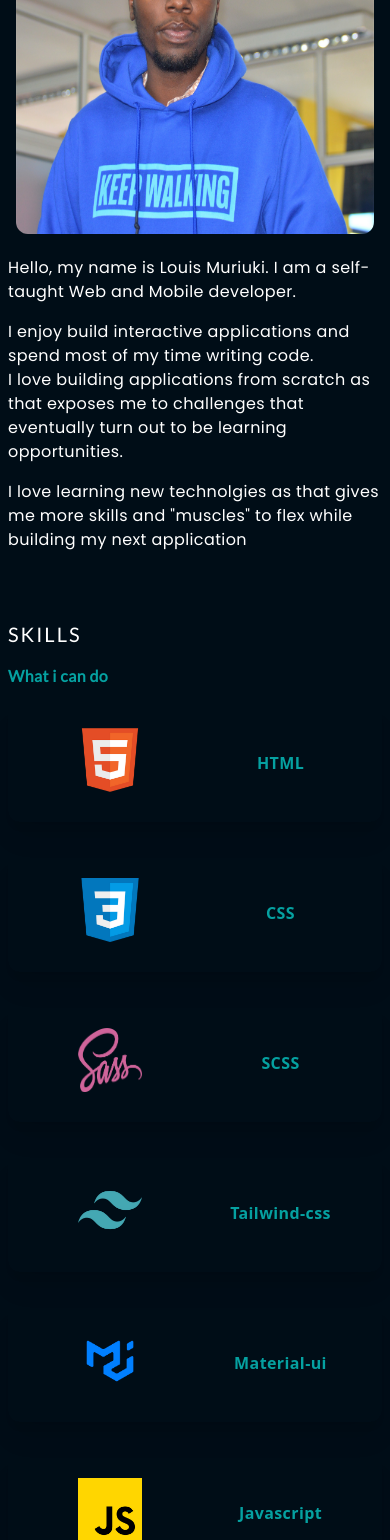
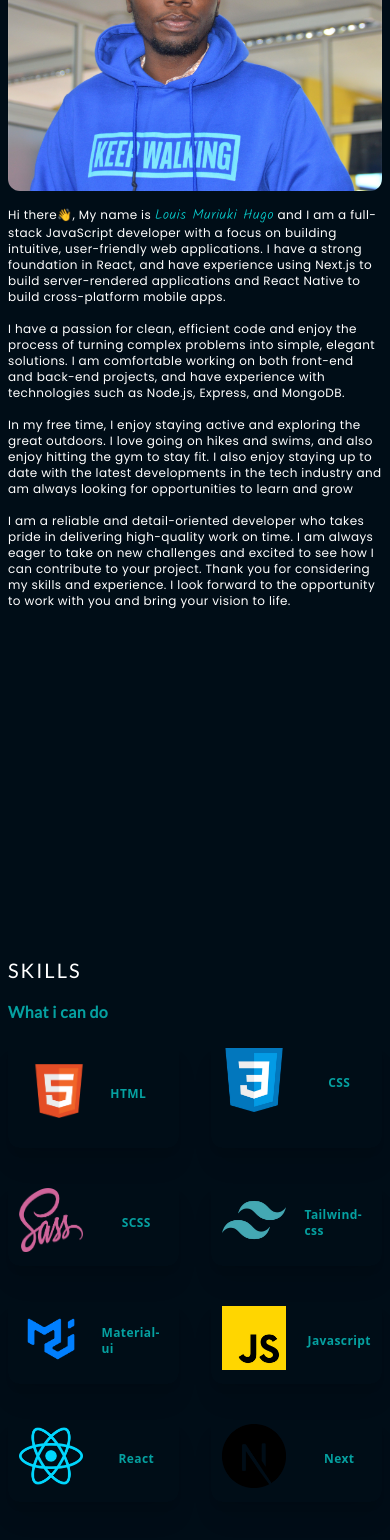
Before and after one commit to LouisMuriuki/porfolio-next-js, a Next.js app: page / in a window 390 px wide. Shown: the part 1124-2664 px from the top of the page. Built offline with nearby package versions, Linux system fonts and the light colour scheme; a web font is replaced by a local one.

Commit message:
some changes

```diff
--- a/components/About.jsx
+++ b/components/About.jsx
@@ -10,7 +10,7 @@ const About = () => {
     });
 
     return () => {
-      window.removeEventListener("scroll", () => {});
+      window.removeEventListener("scroll", () => { });
     };
   }, []);
   return (
@@ -22,33 +22,35 @@ const About = () => {
           </p>
           <h2 className="py-4 font-lato">Who i Am</h2>
           <div className="flex flex-col md:flex-row gap-x-8 ">
-            <div id="image" className="p-2 rounded-xl hover:shadow-md shadow-teal-900">
+            <div id="image" className="pt-6 rounded-xl">
               <Image
-              id="luiimage"
-                className="rounded-xl hover:scale-110 ease-in duration-300 hover:rounded-xl cursor-pointer"
+                id="luiimage"
+                className="pt-0 md:pt-20 xl:pt-40   rounded-xl hover:scale-110 ease-in duration-300 hover:rounded-xl cursor-pointer "
                 src={Lui}
                 alt="Lui"
-                width="500px"
-                height="500px"
+
               />
             </div>
-            <div id="text" className="flex flex-col">
-              <p className="py-2 text-md font-poppins text-[#fff]">
-                Hello, my name is Louis Muriuki. I am a self-taught Web and
-                Mobile developer.
+            <div id="text" className="flex flex-col z-10 rounded-xl h-max hover:shadow-md overflow-hidden shadow-teal-900">
+              <p className="py-2 z-10 text-xs md:text-sm lg:text-base font-poppins text-[#fff]">
+                Hi there👋, My name is <span className="text-[#08d1d1] text-sm md:text-lg font-kalam">Louis Muriuki Hugo</span> and I am a full-stack JavaScript developer with a focus on building intuitive,
+                user-friendly web applications. I have a strong foundation in React,
+                and have experience using Next.js to build server-rendered applications and React Native to build cross-platform mobile apps.
               </p>
-              <p className="py-2 text-md font-poppins text-[#fff]">
-                I enjoy build interactive applications and spend most of my time
-                writing code.
-                <br />I love building applications from scratch as that exposes
-                me to challenges that eventually turn out to be learning
-                opportunities.
+              <p className="py-2 z-10 text-xs md:text-base font-poppins text-[#fff]">
+                I have a passion for clean, efficient code and enjoy the process of turning complex problems into simple, elegant solutions.
+                I am comfortable working on both front-end and back-end projects, and have experience with technologies such as Node.js, Express, and MongoDB.
               </p>
-              <p className="py-2 text-md font-poppins  text-[#fff]">
-                I love learning new technolgies as that gives me more skills and
-                "muscles" to flex while building my next application{" "}
+              <p className="py-2 z-10 text-xs md:text-base font-poppins  text-[#fff]">
+                In my free time, I enjoy staying active and exploring the great outdoors. I love going on hikes and swims, and also enjoy hitting the gym to stay fit.
+                I also enjoy staying up to date with the latest developments in the tech industry and am always looking for opportunities to learn and grow
               </p>
-              <p className="py-2 text-md font-poppins text-[#fff] underline cursor-pointer"></p>
+              <p className="py-2 z-10 text-xs md:text-base font-poppins  text-[#fff]">
+                I am a reliable and detail-oriented developer who takes pride in delivering high-quality work on time.
+                I am always eager to take on new challenges and excited to see how I can contribute to your project.
+                Thank you for considering my skills and experience. I look forward to the opportunity to work with you and bring your vision to life.
+              </p>
+              <p className="py-2 text-xs md:text-base font-poppins text-[#fff] underline cursor-pointer"></p>
             </div>
           </div>
         </div>
--- a/components/Contact.jsx
+++ b/components/Contact.jsx
@@ -21,6 +21,10 @@ const Contact = () => {
 
   const handleSubmit = (e) => {
     e.preventDefault();
+    if(!email&&!message){
+      toast("Please enter your message first")
+      return
+    }
     let data = { name, phone, email, subject, message };
     fetch("/api/email", {
       method: "POST",
--- a/components/Skill.jsx
+++ b/components/Skill.jsx
@@ -15,138 +15,138 @@ import Github from "../public/assests/skills/github.png"
 const Skill = () => {
 
   return (
-    <div id="skills" className="mt-12 w-full lg:h-screen p-2 ">
+    <div id="skills" className="mt-96 md:mt-14 w-full h-fit  p-2 ">
       <div className="max-w-[1240px] mx-auto flex flex-col justify-center h-full">
         <p className="text-xl tracking-widest uppercase font-lato text-[#fff]">
           Skills
         </p>
         <h2 className="py-4 font-lato ">What i can do</h2>
-        <div className="grid md:grid-cols-2 lg:grid-cols-4 gap-8">
+        <div className="grid grid-cols-2 lg:grid-cols-4 gap-8">
           <div className="p-6 shadow-xl rounded-xl hover:scale-105 cursor-pointer  ease-in duration-300">
             <div className="grid grid-cols-2 gap-4 justify-center items-center">
               <div className="m-auto">
                 <Image src={Html} alt="" width="64px" height="64px" />
               </div>
-              <div className="flex flex=col items-center justify-center">
+              <div className="flex text-xs md:text-base flex=col items-center justify-center">
                 <h3>HTML</h3>
               </div>
             </div>
           </div>
 
-          <div className="p-6 shadow-xl rounded-xl hover:scale-105 cursor-pointer ease-in duration-300">
+          <div className="p-2 md:p-6 shadow-xl rounded-xl hover:scale-105 cursor-pointer ease-in duration-300">
             <div className="grid grid-cols-2 gap-4 justify-center items-center">
               <div className="m-auto">
                 <Image src={Css} alt="" width="64px" height="64px" />
               </div>
-              <div className="flex flex=col items-center justify-center">
+              <div className="flex text-xs md:text-base flex=col items-center justify-center">
                 <h3>CSS</h3>
               </div>
             </div>
           </div>
 
-          <div className="p-6 shadow-xl rounded-xl hover:scale-105 cursor-pointer ease-in duration-300">
+          <div className="p-2 md:p-6 shadow-xl rounded-xl hover:scale-105 cursor-pointer ease-in duration-300">
             <div className="grid grid-cols-2 gap-4 justify-center items-center">
               <div className="m-auto">
                 <Image src={Sass} alt="" width="64px" height="64px" />
               </div>
-              <div className="flex flex=col items-center justify-center">
+              <div className="flex text-xs md:text-base flex=col items-center justify-center">
                 <h3>SCSS</h3>
               </div>
             </div>
           </div>
 
-          <div className="p-6 shadow-xl rounded-xl hover:scale-105 cursor-pointer ease-in duration-300">
+          <div className="p-2 md:p-6 shadow-xl rounded-xl hover:scale-105 cursor-pointer ease-in duration-300">
             <div className="grid grid-cols-2 gap-4 justify-center items-center">
               <div className="m-auto">
                 <Image src={Tailwind} alt="" width="64px" height="64px" />
               </div>
-              <div className="flex flex=col items-center justify-center">
+              <div className="flex text-xs md:text-base flex=col items-center justify-center">
                 <h3>Tailwind-css</h3>
               </div>
             </div>
           </div>
-          <div className="p-6 shadow-xl rounded-xl hover:scale-105 cursor-pointer ease-in duration-300">
+          <div className="p-2 md:p-6 shadow-xl rounded-xl hover:scale-105 cursor-pointer ease-in duration-300">
             <div className="grid grid-cols-2 gap-4 justify-center items-center">
               <div className="m-auto">
                 <Image src={Material} alt="" width="64px" height="64px" />
               </div>
-              <div className="flex flex=col items-center justify-center">
+              <div className="flex text-xs md:text-base flex=col items-center justify-center">
                 <h3>Material-ui</h3>
               </div>
             </div>
           </div>
 
-          <div className="p-6 shadow-xl rounded-xl hover:scale-105 cursor-pointer ease-in duration-300">
+          <div className="p-2 md:p-6 shadow-xl rounded-xl hover:scale-105 cursor-pointer ease-in duration-300">
             <div className="grid grid-cols-2 gap-4 justify-center items-center">
               <div className="m-auto">
                 <Image src={Javascript} alt="" width="64px" height="64px" />
               </div>
-              <div className="flex flex=col items-center justify-center">
+              <div className="flex text-xs md:text-base flex=col items-center justify-center">
                 <h3>Javascript</h3>
               </div>
             </div>
           </div>
 
-          <div className="p-6 shadow-xl rounded-xl hover:scale-105 cursor-pointer ease-in duration-300">
+          <div className="p-2 md:p-6 shadow-xl rounded-xl hover:scale-105 cursor-pointer ease-in duration-300">
             <div className="grid grid-cols-2 gap-4 justify-center items-center">
               <div className="m-auto">
                 <Image src={Reactjs} alt="" width="64px" height="64px" />
               </div>
-              <div className="flex flex=col items-center justify-center">
+              <div className="flex text-xs md:text-base flex=col items-center justify-center">
                 <h3>React</h3>
               </div>
             </div>
           </div>
 
-          <div className="p-6 shadow-xl rounded-xl hover:scale-105 cursor-pointer ease-in duration-300">
+          <div className="p-2 md:p-6 shadow-xl rounded-xl hover:scale-105 cursor-pointer ease-in duration-300">
             <div className="grid grid-cols-2 gap-4 justify-center items-center">
               <div className="m-auto">
                 <Image src={Next} alt="" width="64px" height="64px" />
               </div>
-              <div className="flex flex=col items-center justify-center">
+              <div className="flex text-xs md:text-base flex=col items-center justify-center">
                 <h3>Next</h3>
               </div>
             </div>
           </div>
 
-          <div className="p-6 shadow-xl rounded-xl hover:scale-105 cursor-pointer ease-in duration-300">
+          <div className="p-2 md:p-6 shadow-xl rounded-xl hover:scale-105 cursor-pointer ease-in duration-300">
             <div className="grid grid-cols-2 gap-4 justify-center items-center">
               <div className="m-auto">
                 <Image src={Node} alt="" width="64px" height="64px" />
               </div>
-              <div className="flex flex=col items-center justify-center">
+              <div className="flex text-xs md:text-base flex=col items-center justify-center">
                 <h3>Node/Express</h3>
               </div>
             </div>
           </div>
 
-          <div className="p-6 shadow-xl rounded-xl hover:scale-105 cursor-pointer ease-in duration-300">
+          <div className="p-2 md:p-6 shadow-xl rounded-xl hover:scale-105 cursor-pointer ease-in duration-300">
             <div className="grid grid-cols-2 gap-4 justify-center items-center">
               <div className="m-auto">
                 <Image src={Mongo} alt="" width="64px" height="64px" />
               </div>
-              <div className="flex flex=col items-center justify-center">
+              <div className="flex text-xs md:text-base flex=col items-center justify-center">
                 <h3>Mongo DB</h3>
               </div>
             </div>
           </div>
 
-          <div className="p-6 shadow-xl rounded-xl hover:scale-105 cursor-pointer ease-in duration-300">
+          <div className="p-2 md:p-6 shadow-xl rounded-xl hover:scale-105 cursor-pointer ease-in duration-300">
             <div className="grid grid-cols-2 gap-4 justify-center items-center">
               <div className="m-auto">
                 <Image src={Firebase} alt="" width="64px" height="64px" />
               </div>
-              <div className="flex flex=col items-center justify-center">
+              <div className="flex text-xs md:text-base flex=col items-center justify-center">
                 <h3>Firebase</h3>
               </div>
             </div>
           </div>
-          <div className="p-6 shadow-xl rounded-xl hover:scale-105 cursor-pointer ease-in duration-300">
+          <div className="p-2 md:p-6 shadow-xl rounded-xl hover:scale-105 cursor-pointer ease-in duration-300">
             <div className="grid grid-cols-2 gap-4 justify-center items-center">
               <div className="m-auto">
                 <Image src={Github} alt="" width="64px" height="64px" />
               </div>
-              <div className="flex flex=col items-center justify-center">
+              <div className="flex text-xs md:text-base flex=col items-center justify-center">
                 <h3>Github</h3>
               </div>
             </div>
```
Also changed, not shown: components/Navbar.jsx (+5 -5 lines).
